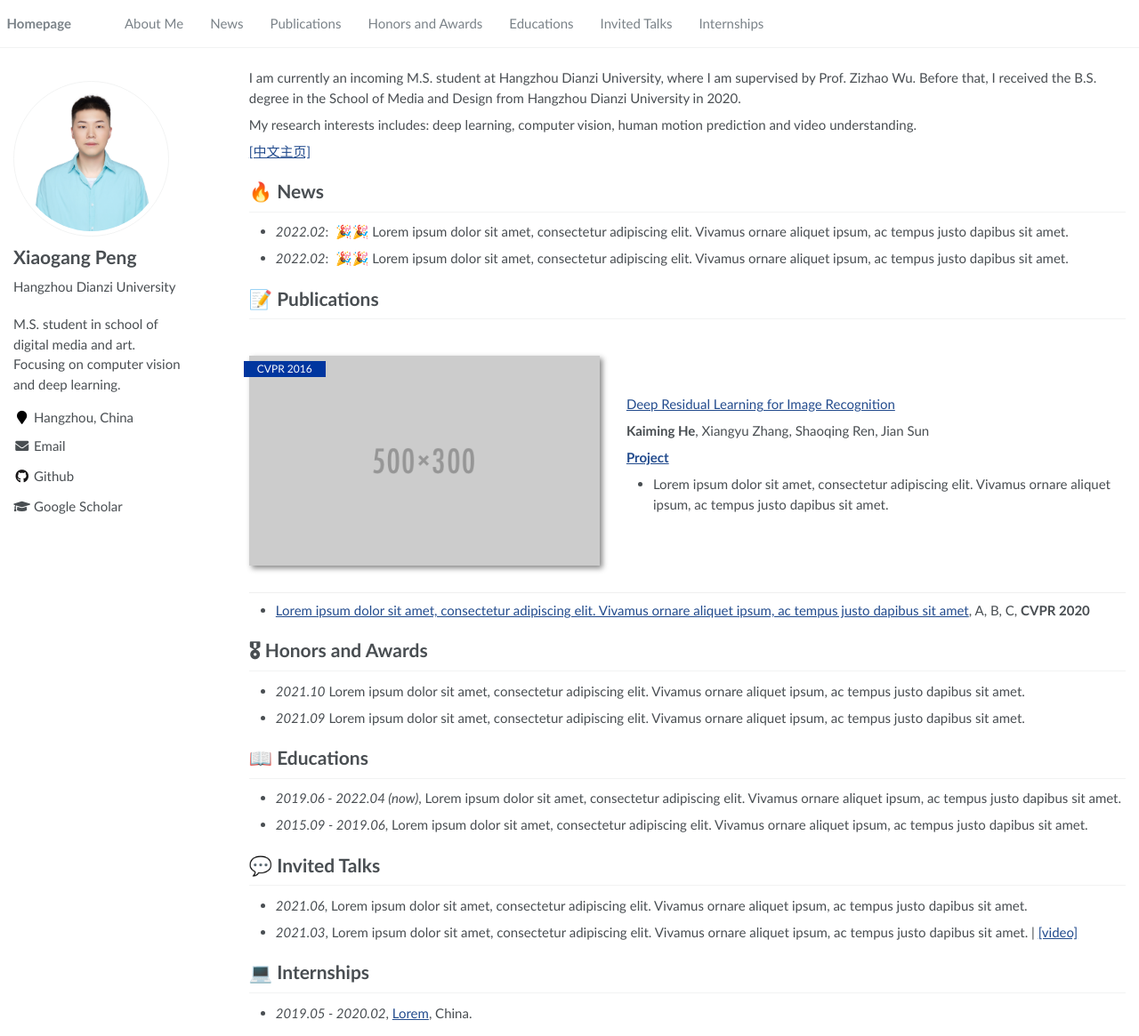
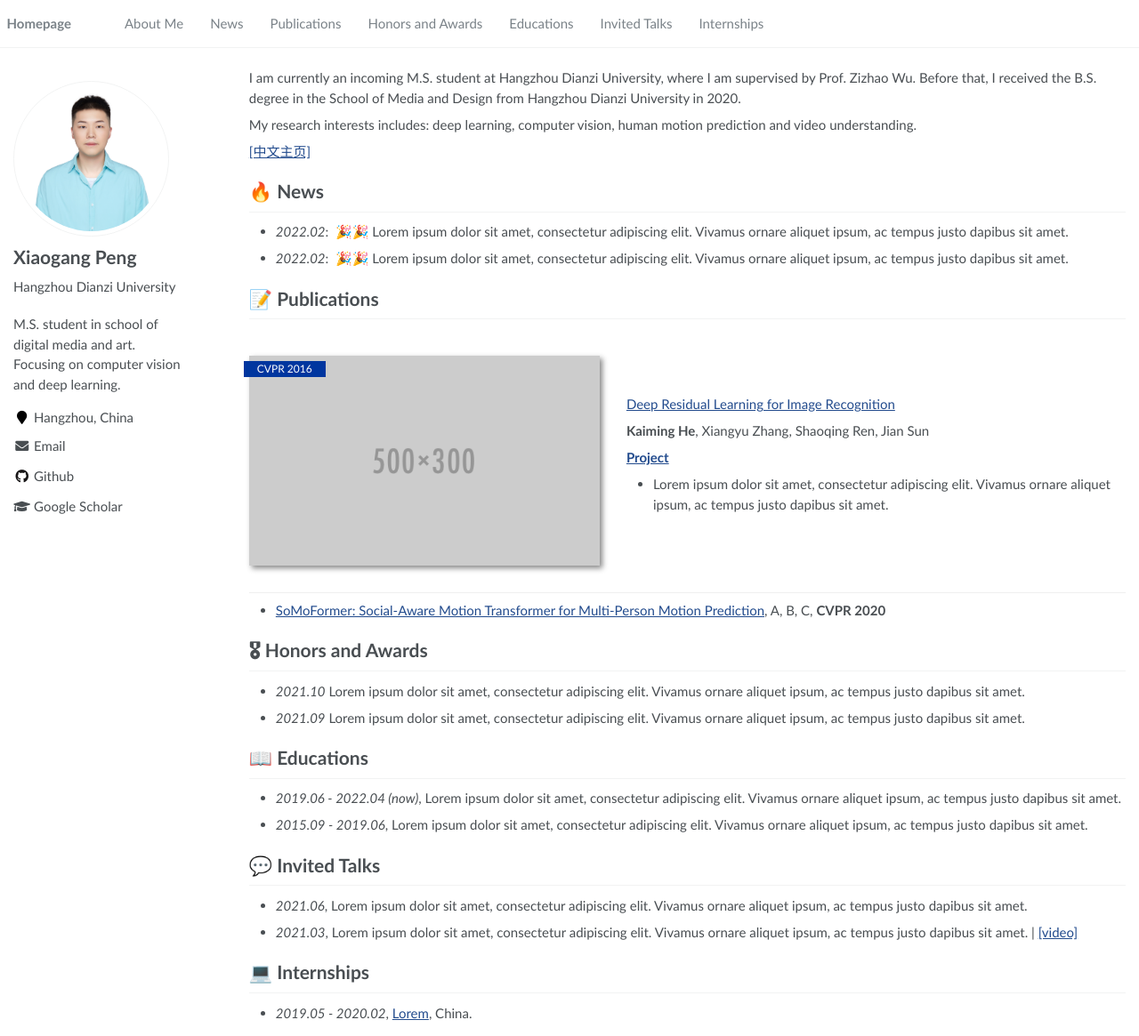
Before and after one commit to xiaogangpeng/xiaogangpeng.github.io, a Jekyll site: the page built from _pages/about.md, in a window 1280 px wide and 1165 px high. Shown: the whole window at 89% size. Built offline with Jekyll 4.4.1, drawn with Linux system fonts in a browser that asks for light colours.

Commit message:
Update about.md

```diff
--- a/_pages/about.md
+++ b/_pages/about.md
@@ -41,7 +41,7 @@ My research interests includes: deep learning, computer vision, human motion pre
 </div>
 </div>
 
-- [Lorem ipsum dolor sit amet, consectetur adipiscing elit. Vivamus ornare aliquet ipsum, ac tempus justo dapibus sit amet](https://github.com), A, B, C, **CVPR 2020**
+- [SoMoFormer: Social-Aware Motion Transformer for Multi-Person Motion Prediction](https://github.com), A, B, C, **CVPR 2020**
 
 # 🎖 Honors and Awards
 - *2021.10* Lorem ipsum dolor sit amet, consectetur adipiscing elit. Vivamus ornare aliquet ipsum, ac tempus justo dapibus sit amet.
```
